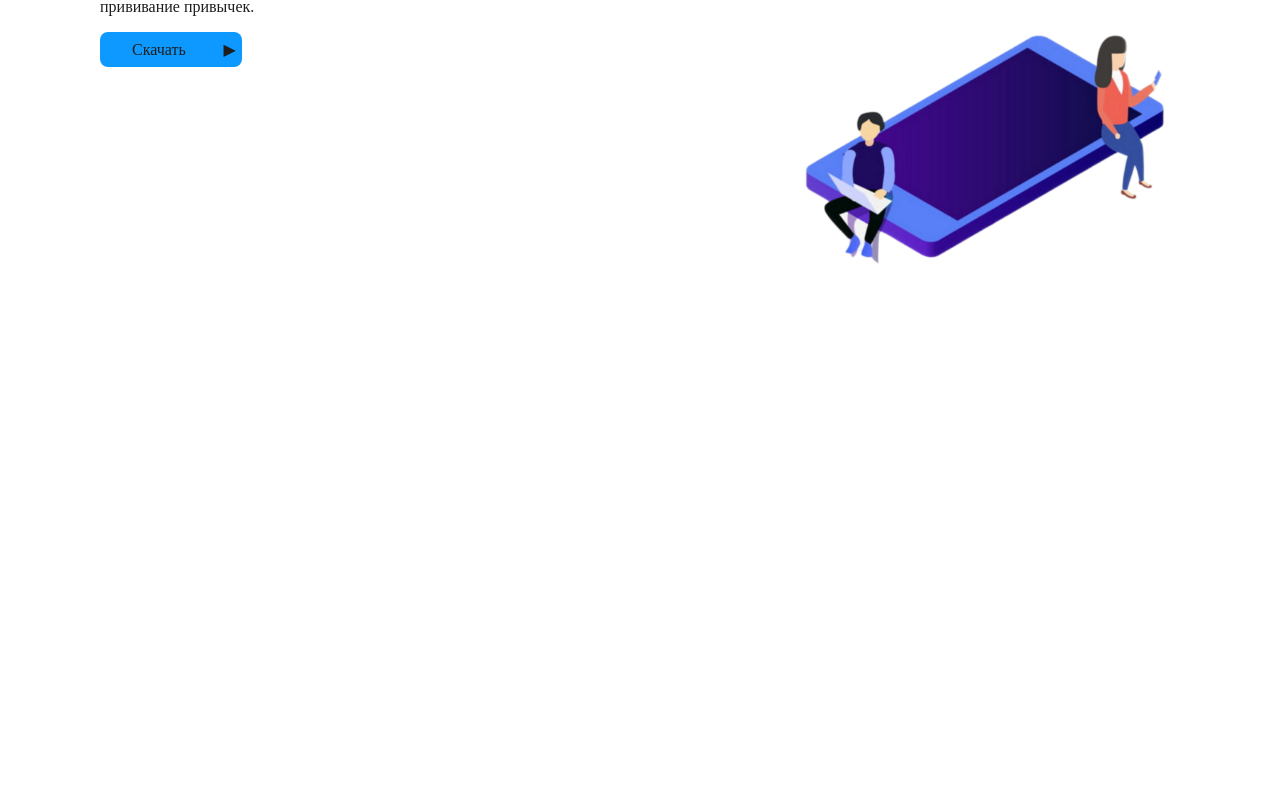
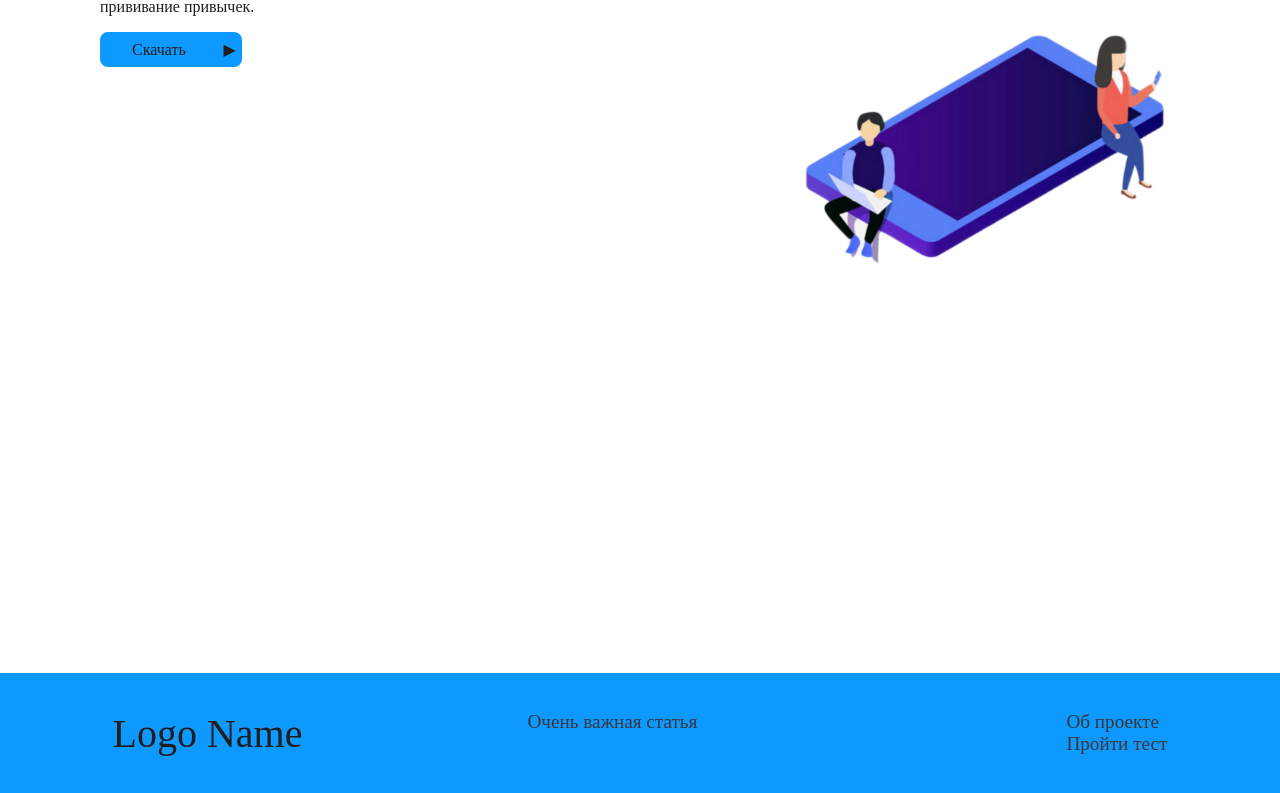
Before and after one commit to Sskame1/Project_habit, a Next.js app: page / in a window 1280 px wide. Shown: the part 209-1002 px from the top of the page. Before the commit the page ends 800 px from the top, so only its background shows below. Built offline with nearby package versions, Linux system fonts and the light colour scheme.

Commit message:
перенёс Header и добавил Footer

```diff
--- a/app/layout.tsx
+++ b/app/layout.tsx
@@ -1,6 +1,8 @@
 import type { Metadata } from "next";
 import "@/scss/globals.scss";
 import "@/scss/reset.scss"
+import Header from "@/components/Header/Header";
+import Footer from "@/components/Footer/Footer";
 
 export const metadata: Metadata = {
   title: "Project_habit",
@@ -15,7 +17,9 @@ export default function RootLayout({
   return (
     <html lang="en">
       <body>
+        <Header/>
         {children}
+        <Footer/>
       </body>
     </html>
   );
--- /dev/null
+++ b/components/Footer/Footer.module.scss
@@ -0,0 +1,25 @@
+@import "@/scss/variable";
+
+.Footer {
+    background-color: $primary-color;
+    font-size: 2.4vh;
+    display: flex;
+    justify-content: space-around;
+    align-items: center;
+    height: 15vh;
+
+    .Footer__logo {
+        font-size: 5vh;
+    }
+
+    .Footer__content {
+        display: flex;
+        width: 50%;
+        justify-content: space-between;
+
+        .navPanel {
+            display: flex;
+            flex-direction: column;
+        }
+    }
+}
--- /dev/null
+++ b/components/Footer/Footer.tsx
@@ -0,0 +1,22 @@
+import React from 'react';
+import style from './Footer.module.scss'
+import Link from 'next/link';
+
+const urlInterArticles = "https://i.pinimg.com/736x/e5/1d/0a/e51d0a496551425d41d76c62cd92a7a0.jpg"
+
+export default function Footer() {
+  return (
+    <div className={style.Footer}>
+        <div className={style.Footer__logo}>Logo Name</div>
+        <div className={style.Footer__content}>
+            <div className={style.interestingArticles}>
+                <Link href={urlInterArticles}>Очень важная статья</Link>
+            </div>
+            <div className={style.navPanel}>
+                <Link href="#container_Down">Об проекте</Link>
+                <Link href="#container_Down">Пройти тест</Link>
+            </div>
+        </div>
+    </div>
+  )
+}
--- a/components/Main/MainH.tsx
+++ b/components/Main/MainH.tsx
@@ -8,7 +8,7 @@ import DescForDown from '../DescForDown/DescForDown'
 export default function MainH() {
   return (
     <div className={style.MainH}>
-        <Header />
+        {/* <Header /> */}
           <div className={style.MainH__container_main}>
             <div className={style.container_Down}>
                 <DescForDown />
```
